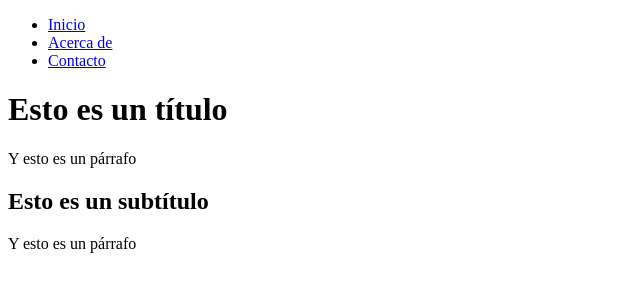
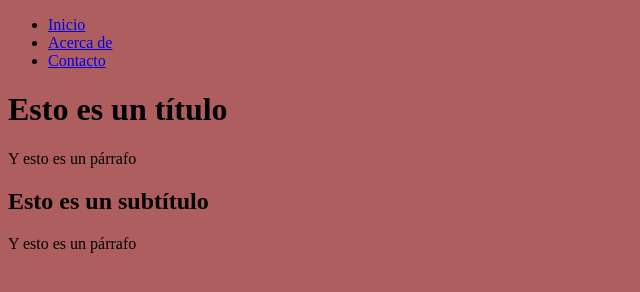
Before and after one commit to Dissenyaire/pruebaGitKraken, a plain HTML site: page index.html in a window 1280 px wide. Shown: the whole page, without its empty margins (0-640 px from the left). Drawn offline with Linux system fonts and the light colour scheme.

Commit message:
Hoja de estilo

```diff
--- /dev/null
+++ b/hojadeestilo.css
@@ -0,0 +1,3 @@
+body{
+    background-color: #ae5e5e;
+}
--- a/index.html
+++ b/index.html
@@ -3,6 +3,7 @@
 <head>
     <meta charset="UTF-8">
 
+    <link rel="stylesheet" href="hojadeestilo.css">
     <title>Prueba GitKraken</title>
 </head>
 <body>
```
